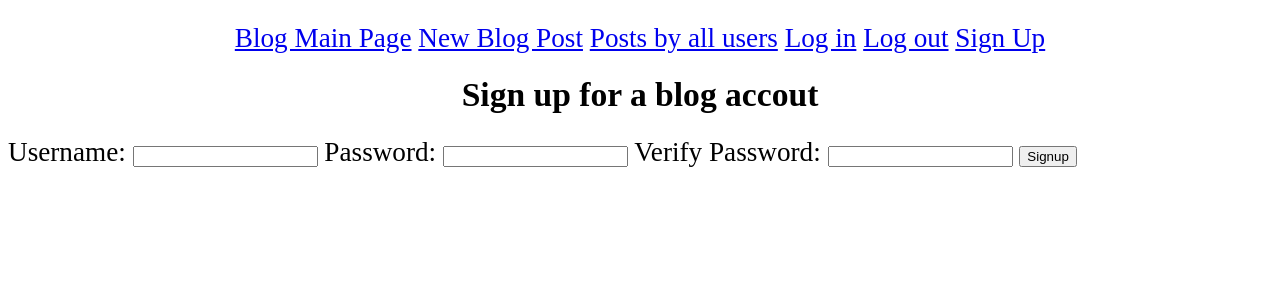
After one commit to MattCorwin/blogz, a Flask app: page /signup in a window 1280 px wide. The commit adds this page. Shown: the top 300 px of the page. Run offline with Flask 2, Linux system fonts and the light colour scheme; the visitor is signed in with stand-in values (Sample User, id 1).

Commit message:
Added signup and login pages

```diff
--- a/main.py
+++ b/main.py
@@ -1,32 +1,41 @@
-from flask import Flask, request, redirect, render_template, flash
+from flask import Flask, request, redirect, render_template, flash, session
 from flask_sqlalchemy import SQLAlchemy
 
 app = Flask(__name__)
 app.config['DEBUG'] = True
-app.config['SQLALCHEMY_DATABASE_URI'] = 'mysql+pymysql://build-a-blog:password@localhost:8889/build-a-blog'
+app.config['SQLALCHEMY_DATABASE_URI'] = 'mysql+pymysql://blogz:password@localhost:8889/blogz'
 app.config['SQLALCHEMY_ECHO'] = True
 db = SQLAlchemy(app)
-app.secret_key = "ssdf234223ljwe"
-"""
-class Task(db.Model):
+app.secret_key = "ssdf234223ljwe2"
 
-    id = db.Column(db.Integer, primary_key=True)
-    name = db.Column(db.String(120))
-    completed = db.Column(db.Boolean)
 
-    def __init__(self, name):
-        self.name = name
-        self.completed = False
-"""
 class Blog(db.Model):
     id = db.Column(db.Integer, primary_key=True)
     title = db.Column(db.String(200))
     body = db.Column(db.String(1000))
+    owner_id = db.Column(db.Integer, db.ForeignKey('user.id'))
 
-    def __init__(self, title, body):
+    def __init__(self, title, body, owner):
         self.title = title
         self.body = body
+        self.owner = owner
 
+class User(db.Model):
+    id = db.Column(db.Integer, primary_key=True)
+    username = db.Column(db.String(60))
+    password = db.Column(db.String(60))
+    blogs = db.relationship('Blog', backref='owner')
+
+    def __init__(self, username, password):
+        self.username = username
+        self.password = password
+
+#TODO FINISH THIS, ONLY COPIED IT
+@app.before_request
+def require_login():
+    allowed_routes = ['login', 'register']
+    if request.endpoint not in allowed_routes and 'email' not in session:
+        return redirect('/login')
 
 @app.route("/blog")
 def index():
@@ -48,7 +57,7 @@ def create_new():
         if blog_title == "" or blog_body == "":
             flash("Please fill in both Title and Post fields", "error")
             return render_template('newpost.html', page_title="Add a blog entry", title=blog_title, body=blog_body)
-
+        #TODO ADD OWNER PARAMETER TO NEW POST CONSTRUCTOR BELOW
         new_post = Blog(blog_title, blog_body)
         db.session.add(new_post)
         db.session.commit()
@@ -58,33 +67,85 @@ def create_new():
 
     return render_template("newpost.html", page_title="Add a blog entry")
 
-"""@app.route('/', methods=['POST', 'GET'])
-def index():
+@app.route('/login', methods=['GET', 'POST'])
+def login():
+    if request.method == 'POST':
+        username = request.form['username']
+        password = request.form['password']
+        user = User.query.filter_by(username=username).first()
+        if user and user.password == password:
+            session['id'] = user.id
+            flash("Logged in")
+            return redirect('/newpost')
+        elif not user:
+            flash('That username does not exist, please retry or visit the signup page', 'error')
+            return redirect('/login')
+        elif user.password != password:
+            flash('Incorrect password')
+            return redirect('/login', username=username)
 
+    return render_template('login.html')
+
+
+
+@app.route('/signup', methods=['GET', 'POST'])
+def signup():
     if request.method == 'POST':
-        task_name = request.form['task']
-        new_task = Task(task_name)
-        db.session.add(new_task)
+        #returns welcome screen or shows any error messages
+
+        username = request.form["username"]
+        password = request.form["password"]
+        password_retype = request.form["retype"]
+
+        duplicate = User.query.filter_by(username=username).first()
+
+        #run through potential errors
+        if duplicate:
+            error_name = 'That username already exists, please enter a new one'
+            return render_template('signup.html', error_name=error_name)
+
+        if username.strip() == "":
+            error_name = "Please enter a Username"
+            return render_template("signup.html", error_name=error_name)
+
+        if len(username) < 3:
+            error_name = "Please enter a Username with at least 3 characters"
+            return render_template("signup.html", error_name=error_name)
+
+        if password.strip() == "":
+            error_name = "Please enter a Password"
+            return render_template("signup.html", error_name=error_name, username=username)
+
+        if password_retype.strip() == "":
+            error_name = "Please retype your password"
+            return render_template("signup.html", error_name=error_name, username=username)
+
+        if password != password_retype:
+            error_name = "Original password and retype do not match, please retype passwords"
+            return render_template("signup.html", error_name=error_name, username=username)
+
+        if len(password) < 3:
+            error_name = "Please enter a password with a length of at least 3 characters"
+            return render_template("signup.html", error_name=error_name, username=username)
+
+
+
+        new_user = User(username, password)
+        db.session.add(new_user)
         db.session.commit()
 
-    tasks = Task.query.filter_by(completed=False).all()
-    completed_tasks = Task.query.filter_by(completed=True).all()
-    return render_template('todos.html',title="Get It Done!",
-        tasks=tasks, completed_tasks=completed_tasks)
-"""
+        session['username'] = username
+        return redirect('/newpost')
 
-"""
-@app.route('/delete-task', methods=['POST'])
-def delete_task():
 
-    task_id = int(request.form['task-id'])
-    task = Task.query.get(task_id)
-    task.completed = True
-    db.session.add(task)
-    db.session.commit()
+    return render_template("signup.html")
 
-    return redirect('/')
-"""
+
+@app.route('/logout')
+def logout():
+    del session['username']
+    return redirect('/blog')
+
 
 if __name__ == '__main__':
     app.run()
--- a/templates/base.html
+++ b/templates/base.html
@@ -46,7 +46,22 @@
     <p id="navigation">
         <a href="/blog">Blog Main Page</a>
         <a href="/newpost">New Blog Post</a>
+        <a href='/'>Posts by all users</a>
+        <a href='/login'>Log in</a>
+        <a href='/logout'>Log out</a>
+        <a href='/signup'>Sign Up</a>
+
+
     </p>
+
+    {% with messages = get_flashed_messages(with_categories=True) %}
+    <ul>
+    {% for category, message in messages %}
+        <li class="{{category}}">{{message}}</li>
+    {% endfor %}
+    </ul>
+    {% endwith %}
+
     {% block content %}
     {% endblock %}
 
--- /dev/null
+++ b/templates/signup.html
@@ -0,0 +1,20 @@
+{% extends 'base.html' %}
+
+{% block content %}
+<h1>Sign up for a blog accout</h1>
+<form method="post">
+    <label for="username">Username:</label>
+            <input name="username" type="text" value="{{ username }}">
+    <label for="password">Password:</label>
+            <input name="password" type="password">
+    <label for="retype">Verify Password:</label>
+            <input name="retype" type="password">
+
+
+    <input type="submit" value="Signup">
+</form>
+
+<p class='error'>{{ error_name }}</p>
+
+
+{% endblock %}
```
Also changed, not shown: templates/login.html (added, +16 -0 lines), templates/newpost.html (+1 -7 lines).
